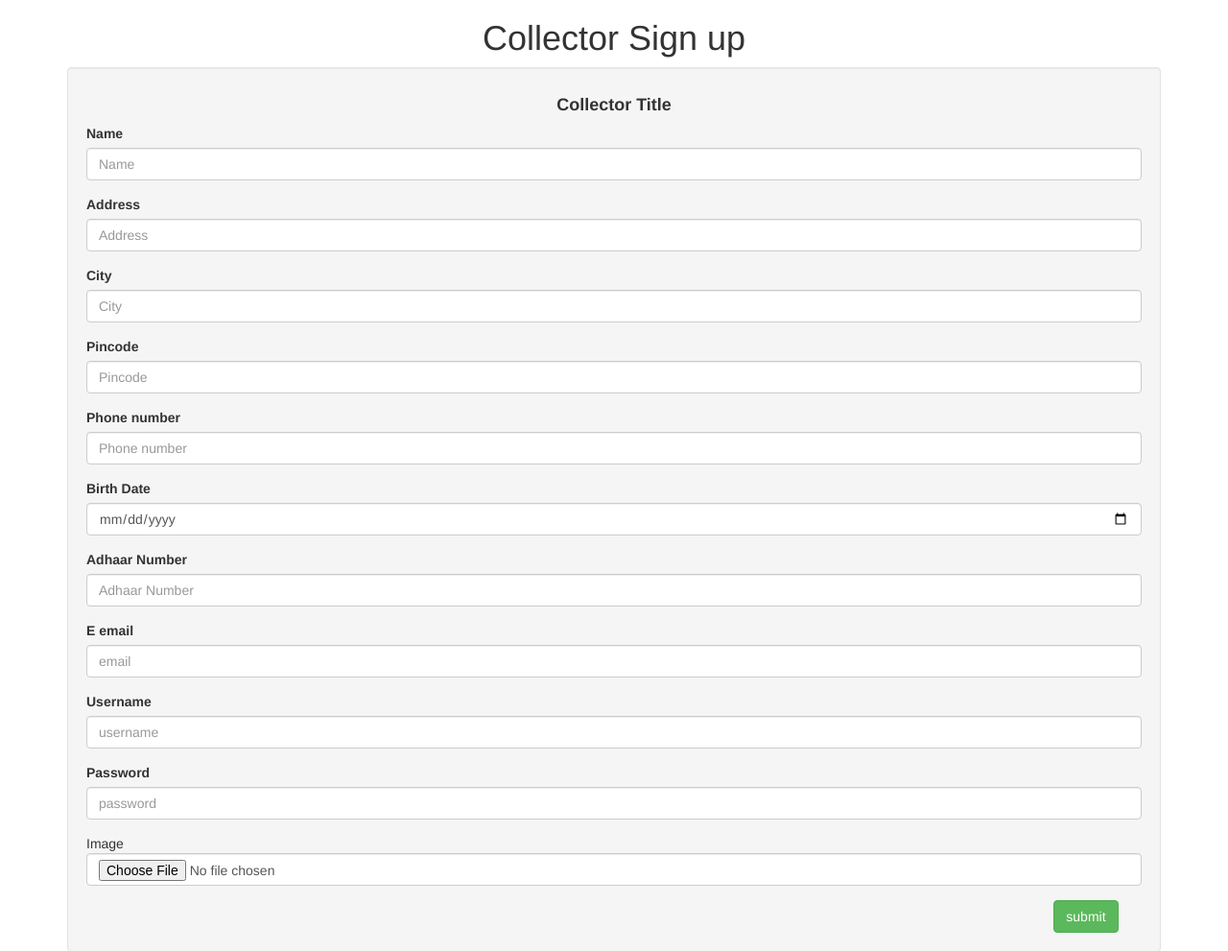
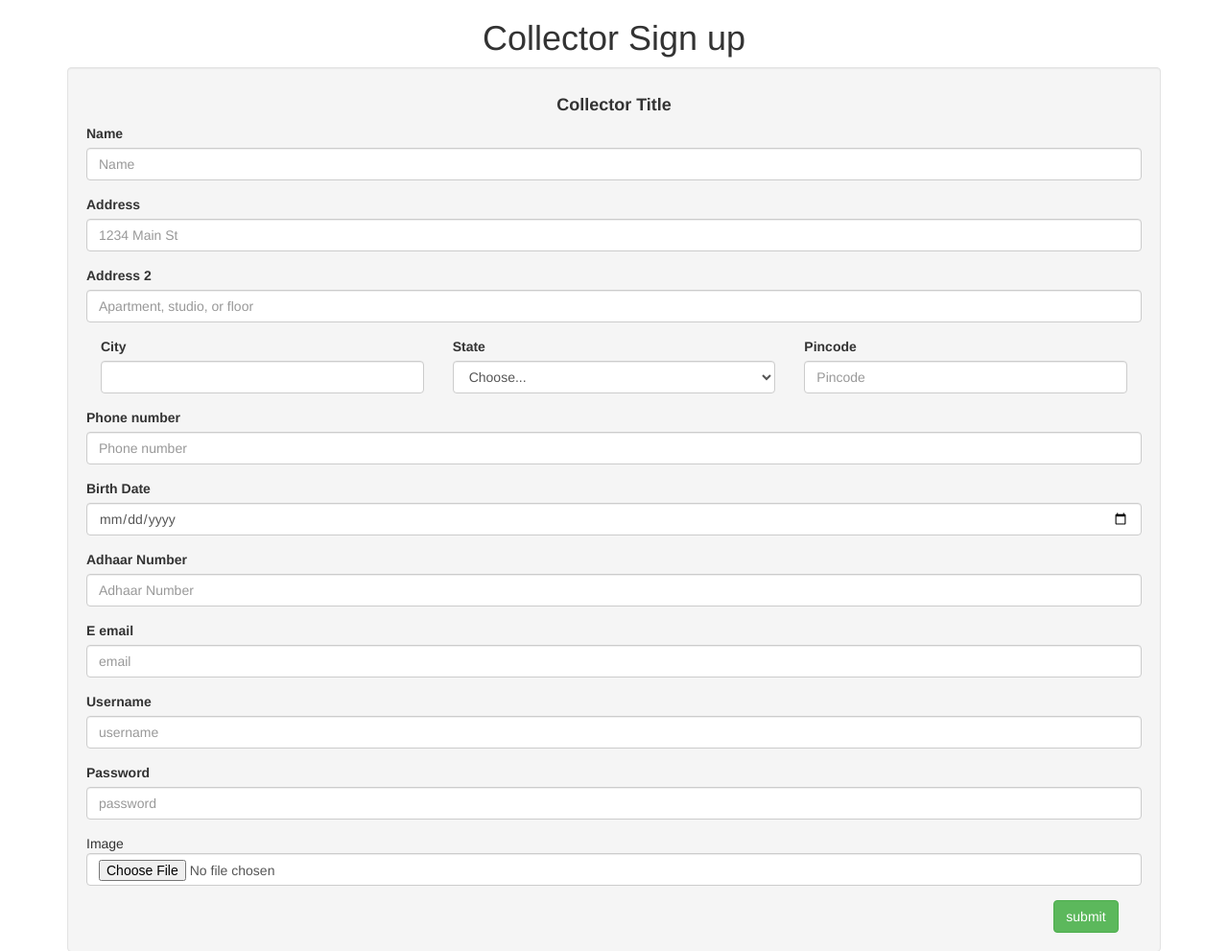
Before and after one commit to shubham2637/dbms-shubham, a Django app: template dbms/Medical_Donation/templates/Medical_Donation/add-collector.html in a window 1280 px wide. Shown: the top 991 px of the page at 96% size. Run offline with Django 3.2, Linux system fonts and the light colour scheme; the template is opened without the code that fills it, so the values that code supplies are empty; some libraries are stand-ins or nearby versions.

Commit message:
add collector

```diff
--- a/dbms/Medical_Donation/templates/Medical_Donation/add-collector.html
+++ b/dbms/Medical_Donation/templates/Medical_Donation/add-collector.html
@@ -12,7 +12,8 @@
   <body>
     <h1 style="text-align: center" >Collector Sign up</h1>
     <div class="container">
-    <form>
+    <form method="post" action="/create">
+      {% csrf_token %}
     <div class="well">
       <h4 style="text-align: center"><b>Collector Title</b></h4>
       <div class="form-group">
@@ -20,15 +21,26 @@
         <input type="text" name="name" class="form-control" maxlength="64" placeholder="Name">
       </div>
       <div class="form-group">
-        <label for="name">Address</label>
-        <input type="text" name="address" class="form-control" maxlength="128" placeholder="Address">
-      </div>
-      <div class="form-group">
-        <label for="name">City</label>
-        <input type="text" name="city
-        " class="form-control" maxlength="64" placeholder="City">
-      </div>
-      <div class="form-group">
+    <label for="inputAddress">Address</label>
+    <input type="text" class="form-control" id="inputAddress" name="address" placeholder="1234 Main St">
+  </div>
+  <div class="form-group">
+    <label for="inputAddress2">Address 2</label>
+    <input type="text" class="form-control" id="inputAddress2" name="address" placeholder="Apartment, studio, or floor">
+  </div>
+  <div class="form-row">
+    <div class="form-group col-md-4">
+      <label for="inputCity">City</label>
+      <input type="text" class="form-control" id="inputCity">
+    </div>
+    <div class="form-group col-md-4">
+      <label for="inputState">State</label>
+      <select id="inputState" class="form-control">
+        <option selected>Choose...</option>
+        <option>...</option>
+      </select>
+    </div>
+      <div class="form-group col-md-4">
         <label for="name">Pincode</label>
         <input type="number" name="pincode
         " class="form-control" maxlength="6" placeholder="Pincode">
--- a/dbms/Medical_Donation/urls.py
+++ b/dbms/Medical_Donation/urls.py
@@ -3,6 +3,7 @@ from . import views
 urlpatterns =[
 path("", views.index, name="index"),
 path("collector", views.collectors, name= "Collector_view"),
-path("add-collector", views.collector_add, name="Add_Collector")
+path("add-collector", views.collector_add, name="Add_Collector"),
+path("create", views.create)
 
 ]
```
Also changed, not shown: dbms/Medical_Donation/views.py (+8 -1 lines), dbms/states.txt (added, +29 -0 lines).
